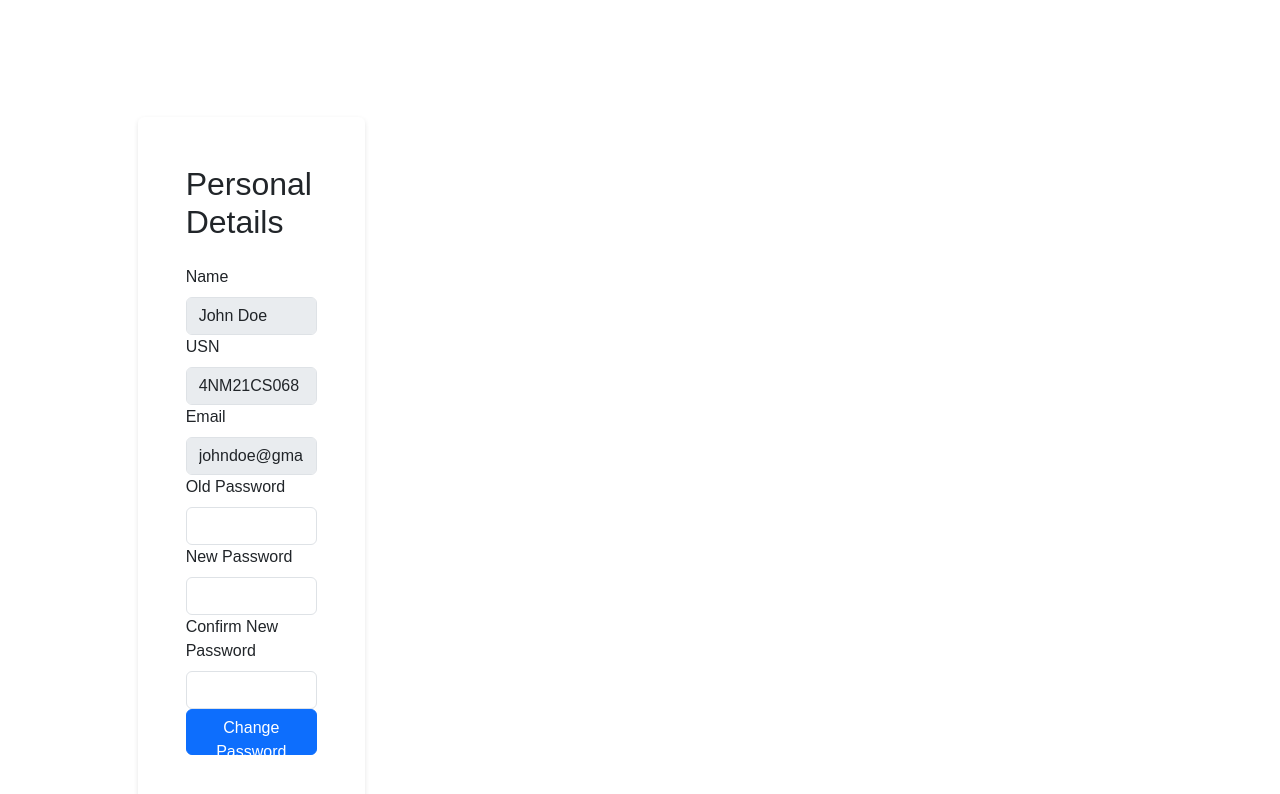
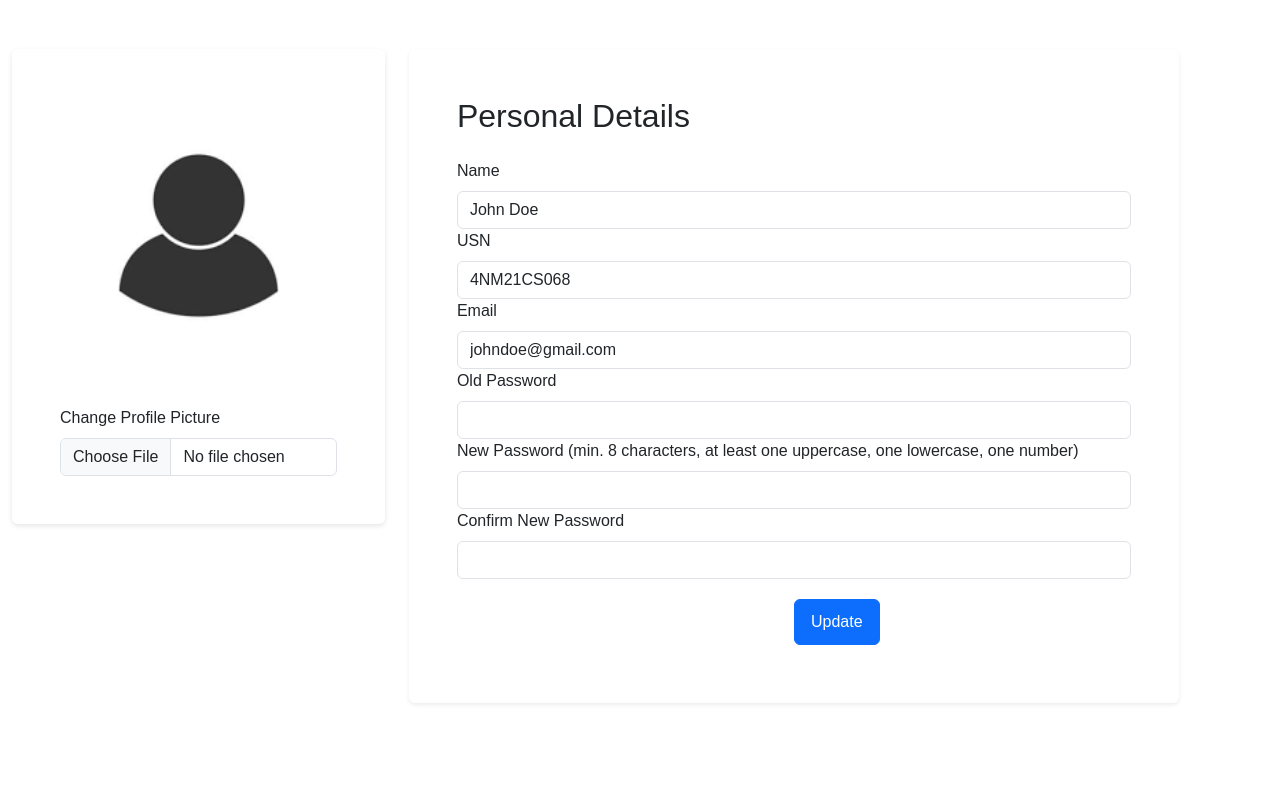
Before and after one commit to Sanju2409/E-Learning, a React (Vite) app in the folder Signup/: page /Profiles in a window 1280 px wide. Shown: the top 794 px of the page. Built offline with nearby package versions, Linux system fonts and the light colour scheme.

Commit message:
UI for student profile

```diff
--- a/Signup/src/App.css
+++ b/Signup/src/App.css
@@ -6,17 +6,25 @@
 
 
 }
-.course-list{
-  margin-left: 20%;
-  width: 60%;
-}
 .addstudent-container {
   margin-left: 20%;
   display: flex;
   position:absolute;
   top: 50%;
+  width: 80%;
   transform: translateY(-50%);
+
 }
+.container{
+  margin-left: 20%;
+  width: 1000px;
+}
+.course-list{
+  margin-left: 20%;
+  width: 60%;
+
+}
+
 .apphome {
   background-image: url('../public/bckimg2.jpg');
   background-size: cover;
--- a/Signup/src/Profiles.jsx
+++ b/Signup/src/Profiles.jsx
@@ -1,41 +1,195 @@
-// function Profiles(){
-//     return(
-//         <div>
-//             <h1>Profile</h1>
-//         </div>
-//     )
-// }
-// export default Profiles;
+// // function Profiles(){
+// //     return(
+// //         <div>
+// //             <h1>Profile</h1>
+// //         </div>
+// //     )
+// // }
+// // export default Profiles;
 
 
 
-// import React, { useState } from 'react';
-// import { Link } from 'react-router-dom';
-// import { Button, Form, InputGroup } from 'react-bootstrap';
-// import axios from 'axios';
-// import avatar from './assets/avatar1.png'; // Replace with your own default profile picture
+// // import React, { useState } from 'react';
+// // import { Link } from 'react-router-dom';
+// // import { Button, Form, InputGroup } from 'react-bootstrap';
+// // import axios from 'axios';
+// // import avatar from './assets/avatar1.png'; // Replace with your own default profile picture
 
-// function Profiles () {
-//   const [formData, setFormData] = useState({
+// // function Profiles () {
+// //   const [formData, setFormData] = useState({
+// //     name: 'John Doe',
+// //     usn: '1SM19CS001',
+// //     email: 'johndoe@gmail.com',
+// //     oldPassword: '',
+// //     newPassword: '',
+// //     confirmPassword: '',
+// //     profilePicture: null,
+// //   });
+
+// //   const [previewImage, setPreviewImage] = useState(avatar);
+
+// //   const handleInputChange = (e) => {
+// //     setFormData({ ...formData, [e.target.name]: e.target.value });
+// //   };
+
+// //   const handleImageChange = (e) => {
+// //     setFormData({ ...formData, profilePicture: e.target.files[0] });
+// //     setPreviewImage(URL.createObjectURL(e.target.files[0]));
+// //   };
+
+// //   const handlePasswordChange = () => {
+// //     // Handle password change logic here
+// //   };
+
+// //   const handleSubmit = (e) => {
+// //     e.preventDefault();
+// //     // Handle form submission logic here
+// //   };
+
+// //   return (
+// //     <div className="profile-page">
+// //       {/* Header Navigation */}
+// //       <nav className="navbar">
+// //         <ul className="navbar-nav">
+// //           <li className="nav-item">
+// //             <Link to="/Student-dashboard" className="nav-link">Back to Dashboard</Link>
+// //           </li>
+// //           {/* Add more navigation links as needed */}
+// //         </ul>
+// //       </nav>
+
+// //       {/* Page Title */}
+// //       <h2>Profile</h2>
+
+// //       {/* Profile Picture */}
+// //       {/* <div className="profile-picture">
+// //         <img src={previewImage} alt="Profile" />
+// //         <InputGroup className="mb-3">
+// //           <InputGroup.Prepend>
+// //             <InputGroup.Text>
+// //               <i className="fas fa-camera" />
+// //             </InputGroup.Text>
+// //           </InputGroup.Prepend>
+// //           <Form.Control
+// //             type="file"
+// //             name="profilePicture"
+// //             onChange={handleImageChange}
+// //           />
+// //         </InputGroup>
+// //       </div> */}
+
+// //       {/* Personal Details */}
+// //       <div className="personal-details">
+// //         <Form onSubmit={handleSubmit}>
+// //           <Form.Group controlId="formName">
+// //             <Form.Label>Name</Form.Label>
+// //             <Form.Control
+// //               type="text"
+// //               name="name"
+// //               value={formData.name}
+// //               onChange={handleInputChange}
+// //               disabled
+// //             />
+// //           </Form.Group>
+
+// //           <Form.Group controlId="formUSN">
+// //             <Form.Label>USN</Form.Label>
+// //             <Form.Control
+// //               type="text"
+// //               name="usn"
+// //               value={formData.usn}
+// //               onChange={handleInputChange}
+// //               disabled
+// //             />
+// //           </Form.Group>
+
+// //           <Form.Group controlId="formEmail">
+// //             <Form.Label>Email</Form.Label>
+// //             <Form.Control
+// //               type="email"
+// //               name="email"
+// //               value={formData.email}
+// //               onChange={handleInputChange}
+// //               disabled
+// //             />
+// //           </Form.Group>
+
+// //           {/* Password Change */}
+// //           <Form.Group controlId="formOldPassword">
+// //             <Form.Label>Old Password</Form.Label>
+// //             <Form.Control
+// //               type="password"
+// //               name="oldPassword"
+// //               value={formData.oldPassword}
+// //               onChange={handleInputChange}
+// //               required
+// //             />
+// //           </Form.Group>
+
+// //           <Form.Group controlId="formNewPassword">
+// //             <Form.Label>New Password</Form.Label>
+// //             <Form.Control
+// //               type="password"
+// //               name="newPassword"
+// //               value={formData.newPassword}
+// //               onChange={handleInputChange}
+// //               required
+// //             />
+// //           </Form.Group>
+
+// //           <Form.Group controlId="formConfirmPassword">
+// //             <Form.Label>Confirm New Password</Form.Label>
+// //             <Form.Control
+// //               type="password"
+// //               name="confirmPassword"
+// //               value={formData.confirmPassword}
+// //               onChange={handleInputChange}
+// //               required
+// //             />
+// //           </Form.Group>
+
+// //           <Button
+// //             variant="primary"
+// //             type="button"
+// //             onClick={handlePasswordChange}
+// //           >
+// //             Change Password
+// //           </Button>
+// //         </Form>
+// //       </div>
+// //     </div>
+// //   );
+// // };
+
+// // export default Profiles;
+
+
+// import  { useState } from 'react';
+// // import { Link,useNavigate } from 'react-router-dom';
+//  import { Card, Button, Form } from 'react-bootstrap';
+// //  import axios from 'axios';
+// //  import avatar from './assets/avatar1.png';
+// const Profiles= ()=> {
+// const [formData, setFormData] = useState({
 //     name: 'John Doe',
-//     usn: '1SM19CS001',
+//     usn: '4NM21CS068',
 //     email: 'johndoe@gmail.com',
 //     oldPassword: '',
 //     newPassword: '',
 //     confirmPassword: '',
-//     profilePicture: null,
+//     // profilePicture: null,
 //   });
 
-//   const [previewImage, setPreviewImage] = useState(avatar);
+//   // const [previewImage, setPreviewImage] = useState(avatar);
 
 //   const handleInputChange = (e) => {
 //     setFormData({ ...formData, [e.target.name]: e.target.value });
 //   };
 
-//   const handleImageChange = (e) => {
-//     setFormData({ ...formData, profilePicture: e.target.files[0] });
-//     setPreviewImage(URL.createObjectURL(e.target.files[0]));
-//   };
+// //   const handleImageChange = (e) => {
+// //     setFormData({ ...formData, profilePicture: e.target.files[0] });
+// //     setPreviewImage(URL.createObjectURL(e.target.files[0]));
+// //   };
 
 //   const handlePasswordChange = () => {
 //     // Handle password change logic here
@@ -48,148 +202,181 @@
 
 //   return (
 //     <div className="profile-page">
-//       {/* Header Navigation */}
-//       <nav className="navbar">
-//         <ul className="navbar-nav">
-//           <li className="nav-item">
-//             <Link to="/Student-dashboard" className="nav-link">Back to Dashboard</Link>
-//           </li>
-//           {/* Add more navigation links as needed */}
-//         </ul>
-//       </nav>
 
-//       {/* Page Title */}
-//       <h2>Profile</h2>
+//         <div className="container">
+//           {/* <Link to="/Student-dashboard" className="navbar-brand">
+//             Back to Dashboard
+//           </Link> */}
+//           <button
+//             className="navbar-toggler"
+//             type="button"
+//             data-toggle="collapse"
+// data-target="#navbarNav"
+//             aria-controls="navbarNav"
+//             aria-expanded="false"
+//             aria-label="Toggle navigation"
+//           >
+//             <span className="navbar-toggler-icon" />
+//           </button>
+//           <div className="collapse navbar-collapse" id="navbarNav">
+//             <ul className="navbar-nav ml-auto">
 
-//       {/* Profile Picture */}
-//       {/* <div className="profile-picture">
-//         <img src={previewImage} alt="Profile" />
-//         <InputGroup className="mb-3">
-//           <InputGroup.Prepend>
-//             <InputGroup.Text>
-//               <i className="fas fa-camera" />
-//             </InputGroup.Text>
-//           </InputGroup.Prepend>
-//           <Form.Control
-//             type="file"
-//             name="profilePicture"
-//             onChange={handleImageChange}
-//           />
-//         </InputGroup>
-//       </div> */}
+//             </ul>
+//           </div>
+//         </div>
 
-//       {/* Personal Details */}
-//       <div className="personal-details">
-//         <Form onSubmit={handleSubmit}>
-//           <Form.Group controlId="formName">
-//             <Form.Label>Name</Form.Label>
-//             <Form.Control
-//               type="text"
-//               name="name"
-//               value={formData.name}
-//               onChange={handleInputChange}
-//               disabled
-//             />
-//           </Form.Group>
 
-//           <Form.Group controlId="formUSN">
-//             <Form.Label>USN</Form.Label>
-//             <Form.Control
-//               type="text"
-//               name="usn"
-//               value={formData.usn}
-//               onChange={handleInputChange}
-//               disabled
-//             />
-//           </Form.Group>
+//       <div className="container mt-5">
+//         <div className="row">
+//           <div className="col-md-4">
+//             {/* <Card className="profile-card">
+//               <Card.Body>
+//                 <Card.Img
+//                   src={previewImage}
+//                   alt="Profiles"
+//                   className="profile-picture"
+//                 /> */}
+//                 {/* <InputGroup className="mt-3">
+//                   <InputGroup.Prepend>
+//                     <InputGroup.Text>
+//                       <i className="fas fa-camera" />
+//                     </InputGroup.Text>
+//                   </InputGroup.Prepend>
+//                   <Form.Control
+//                     type="file"
+//                     name="profilePicture"
+//                     onChange={handleImageChange}
+//                   />
+//                 </InputGroup> */}
+//               {/* </Card.Body>
+//             </Card> */}
+//           </div>
+//           <div className="col-md-8">
+//             <Card>
+//               <Card.Body>
+//                 <h2 className="mb-4">Personal Details</h2>
+//                 <Form onSubmit={handleSubmit}>
+//                   <Form.Group controlId="formName">
+//                     <Form.Label>Name</Form.Label>
+//                     <Form.Control
+//                       type="text"
+//                       name="name"
+//                       value={formData.name}
+//                       onChange={handleInputChange}
+//                       disabled
+//                     />
+//                   </Form.Group>
 
-//           <Form.Group controlId="formEmail">
-//             <Form.Label>Email</Form.Label>
-//             <Form.Control
-//               type="email"
-//               name="email"
-//               value={formData.email}
-//               onChange={handleInputChange}
-//               disabled
-//             />
-//           </Form.Group>
+//                   <Form.Group controlId="formUSN">
+//                     <Form.Label>USN</Form.Label>
+//                     <Form.Control
+//                       type="text"
+//                       name="usn"
+//                       value={formData.usn}
+//                       onChange={handleInputChange}
+//                       disabled
+//                     />
+//                   </Form.Group>
 
-//           {/* Password Change */}
-//           <Form.Group controlId="formOldPassword">
-//             <Form.Label>Old Password</Form.Label>
-//             <Form.Control
-//               type="password"
-//               name="oldPassword"
-//               value={formData.oldPassword}
-//               onChange={handleInputChange}
-//               required
-//             />
-//           </Form.Group>
+//                   <Form.Group controlId="formEmail">
+//                     <Form.Label>Email</Form.Label>
+//                     <Form.Control
+//                       type="email"
+//                       name="email"
+//                       value={formData.email}
+//                       onChange={handleInputChange}
+//                       disabled
+//                     />
+//                   </Form.Group>
 
-//           <Form.Group controlId="formNewPassword">
-//             <Form.Label>New Password</Form.Label>
-//             <Form.Control
-//               type="password"
-//               name="newPassword"
-//               value={formData.newPassword}
-//               onChange={handleInputChange}
-//               required
-//             />
-//           </Form.Group>
+//                   {/* Password Change */}
+//                   <Form.Group controlId="formOldPassword">
+//                     <Form.Label>Old Password</Form.Label>
+//                     <Form.Control
+//                       type="password"
+//                       name="oldPassword"
+//                       value={formData.oldPassword}
+//                       onChange={handleInputChange}
+//                       required
+//                     />
+//                   </Form.Group>
 
-//           <Form.Group controlId="formConfirmPassword">
-//             <Form.Label>Confirm New Password</Form.Label>
-//             <Form.Control
-//               type="password"
-//               name="confirmPassword"
-//               value={formData.confirmPassword}
-//               onChange={handleInputChange}
-//               required
-//             />
-//           </Form.Group>
+//                   <Form.Group controlId="formNewPassword">
+//                     <Form.Label>New Password</Form.Label>
+//                     <Form.Control
+//                       type="password"
+//                       name="newPassword"
+//                       value={formData.newPassword}
+//                       onChange={handleInputChange}
+//                       required
+//                     />
+//                   </Form.Group>
 
-//           <Button
-//             variant="primary"
-//             type="button"
-//             onClick={handlePasswordChange}
-//           >
-//             Change Password
-//           </Button>
-//         </Form>
+//                   <Form.Group controlId="formConfirmPassword">
+//                     <Form.Label>Confirm New Password</Form.Label>
+//                     <Form.Control
+//                       type="password"
+//                       name="confirmPassword"
+//                       value={formData.confirmPassword}
+//                       onChange={handleInputChange}
+//                       required
+//                     />
+//                   </Form.Group>
+
+//                   <Button
+//                     variant="primary"
+//                     type="button"
+//                     onClick={handlePasswordChange}
+//                   >
+//                 Change Password
+//                   </Button>
+//                 </Form>
+//               </Card.Body>
+//             </Card>
+//           </div>
+//         </div>
 //       </div>
 //     </div>
 //   );
 // };
+// export default Profiles;
+import { useState } from "react";
+// import { useHistory } from "react-router-dom";
+import {
+  Card,
+  Button,
+  Form,
+  // Spinner,
+  Alert,
+  Container,
+  Row,
+  Col,
+} from "react-bootstrap";
+// import axios from "axios";
+import avatar from "./assets/avatar1.png";
 
-// export default Profiles;
+export default function Profiles() {
+  // const history = useHistory();
+  const [formData, setFormData] = useState({
+    name: "John Doe",
+    usn: "4NM21CS068",
+    email: "johndoe@gmail.com",
+    oldPassword: "",
+    newPassword: "",
+    confirmPassword: "",
+    profilePicture: null,
+    errors: {},
+  });
+  // const [loading, setLoading] = useState(false);
 
-
-import React, { useState } from 'react';
-import { Link,useNavigate } from 'react-router-dom';
- import { Card, Button, Form, InputGroup } from 'react-bootstrap';
- import axios from 'axios';
- import avatar from './assets/avatar1.png';
-const Profiles= ()=> {
-const [formData, setFormData] = useState({
-    name: 'John Doe',
-    usn: '4NM21CS068',
-    email: 'johndoe@gmail.com',
-    oldPassword: '',
-    newPassword: '',
-    confirmPassword: '',
-    // profilePicture: null,
-  });
-
-  const [previewImage, setPreviewImage] = useState(avatar);
+  // Handles errors
+  // const handleErrors = (errors) => {
+  //   setFormData({ ...formData, errors: errors });
+  // };
 
   const handleInputChange = (e) => {
     setFormData({ ...formData, [e.target.name]: e.target.value });
   };
-
-//   const handleImageChange = (e) => {
-//     setFormData({ ...formData, profilePicture: e.target.files[0] });
-//     setPreviewImage(URL.createObjectURL(e.target.files[0]));
-//   };
 
   const handlePasswordChange = () => {
     // Handle password change logic here
@@ -201,61 +388,45 @@ const [formData, setFormData] = useState({
   };
 
   return (
-    <div className="profile-page">
-
-        <div className="container">
-          {/* <Link to="/Student-dashboard" className="navbar-brand">
-            Back to Dashboard
-          </Link> */}
-          <button
-            className="navbar-toggler"
-            type="button"
-            data-toggle="collapse"
-data-target="#navbarNav"
-            aria-controls="navbarNav"
-            aria-expanded="false"
-            aria-label="Toggle navigation"
-          >
-            <span className="navbar-toggler-icon" />
-          </button>
-          <div className="collapse navbar-collapse" id="navbarNav">
-            <ul className="navbar-nav ml-auto">
-
-            </ul>
-          </div>
-        </div>
-
-
-      <div className="container mt-5">
-        <div className="row">
-          <div className="col-md-4">
-            {/* <Card className="profile-card">
+    <Container className="py-5">
+      <Row>
+        <Col xs={12} md={4}>
+          <Card className="profile-picture-card">
+            <Card.Img
+              variant="top"
+              className="profile-picture"
+              src={avatar}
+            />
             <Card.Body>
-                <Card.Img
-                  src={previewImage}
-                  alt="Profiles"
-                  className="profile-picture"
-                /> */}
-                {/* <InputGroup className="mt-3">
-                  <InputGroup.Prepend>
-                    <InputGroup.Text>
-                      <i className="fas fa-camera" />
-                    </InputGroup.Text>
-                  </InputGroup.Prepend>
+              <Form.Group controlId="formProfilePicture">
+                <Form.Label>Change Profile Picture</Form.Label>
                 <Form.Control
                   type="file"
                   name="profilePicture"
-                    onChange={handleImageChange}
+                // onChange={handleInputChange}
                 />
-                </InputGroup> */}
-              {/* </Card.Body>
-            </Card> */}
-          </div>
-          <div className="col-md-8">
-            <Card>
+              </Form.Group>
+            </Card.Body>
+          </Card>
+        </Col>
+        <Col xs={12} md={8}>
+          <Card className="shadow-sm mb-5">
             <Card.Body>
               <h2 className="mb-4">Personal Details</h2>
-                <Form onSubmit={handleSubmit}>
+
+              {/* {loading && <Spinner animation="border" role="status"> */}
+              {/* <span className="sr-only">Loading...</span>
+                </Spinner>} */}
+
+              <Alert variant="danger" show={Object.keys(formData.errors).length > 0}>
+                <p>
+                  {Object.values(formData.errors).map((error, i) => (
+                    <span key={i}>{error}</span>
+                  ))}
+                </p>
+              </Alert>
+
+              <Form noValidate onSubmit={handleSubmit}>
                 <Form.Group controlId="formName">
                   <Form.Label>Name</Form.Label>
                   <Form.Control
@@ -263,10 +434,8 @@ data-target="#navbarNav"
                     name="name"
                     value={formData.name}
                     onChange={handleInputChange}
-                      disabled
                   />
                 </Form.Group>
-
                 <Form.Group controlId="formUSN">
                   <Form.Label>USN</Form.Label>
                   <Form.Control
@@ -274,7 +443,7 @@ data-target="#navbarNav"
                     name="usn"
                     value={formData.usn}
                     onChange={handleInputChange}
-                      disabled
+
                   />
                 </Form.Group>
 
@@ -285,7 +454,7 @@ data-target="#navbarNav"
                     name="email"
                     value={formData.email}
                     onChange={handleInputChange}
-                      disabled
+
                   />
                 </Form.Group>
 
@@ -302,7 +471,10 @@ data-target="#navbarNav"
                 </Form.Group>
 
                 <Form.Group controlId="formNewPassword">
-                    <Form.Label>New Password</Form.Label>
+                  <Form.Label>
+                    New Password (min. 8 characters, at least one uppercase,
+                    one lowercase, one number)
+                  </Form.Label>
                   <Form.Control
                     type="password"
                     name="newPassword"
@@ -323,20 +495,32 @@ data-target="#navbarNav"
                   />
                 </Form.Group>
 
-                  <Button
+                <Button style={{ width: '60px', marginLeft: '50%', marginBottom: '10px', marginTop: '20px' }}
                   variant="primary"
                   type="button"
                   onClick={handlePasswordChange}
-                  >
-                Change Password
+                // disabled={loading}
+                >Update
+                  {/* {loading ? (
+                    <>
+                      <Spinner
+                        as="span"
+                        animation="border"
+                        size="sm"
+                        role="status"
+                        aria-hidden="true"
+                      />
+                      <span className="ml-2">Loading...</span>
+                    </>
+                  ) : (
+                    "Change Password"
+                  )} */}
                 </Button>
               </Form>
             </Card.Body>
           </Card>
-          </div>
-        </div>
-      </div>
-    </div>
+        </Col>
+      </Row>
+    </Container>
   );
-};
-export default Profiles;
+}
```
Also changed, not shown: Signup/src/AddStudent.jsx (+2 -13 lines). Lines whose indentation alone changed are shown as unchanged.
